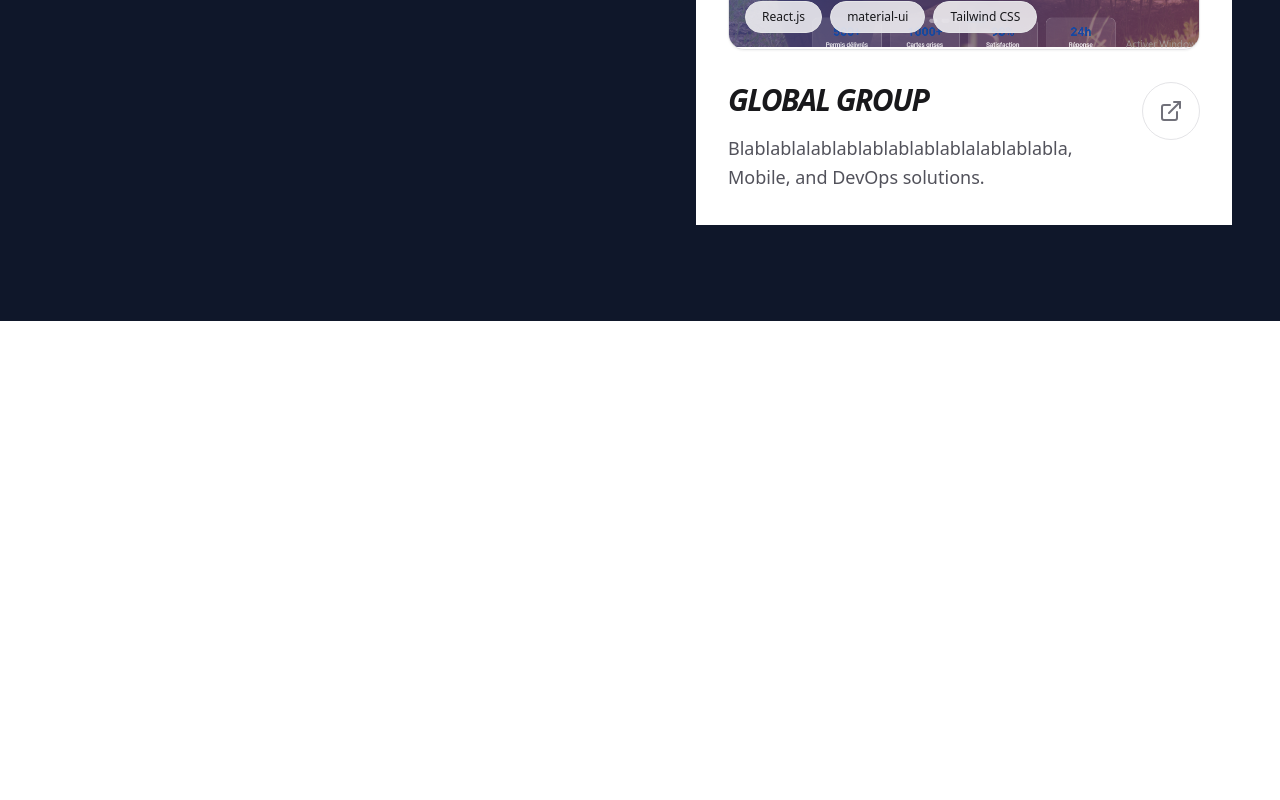
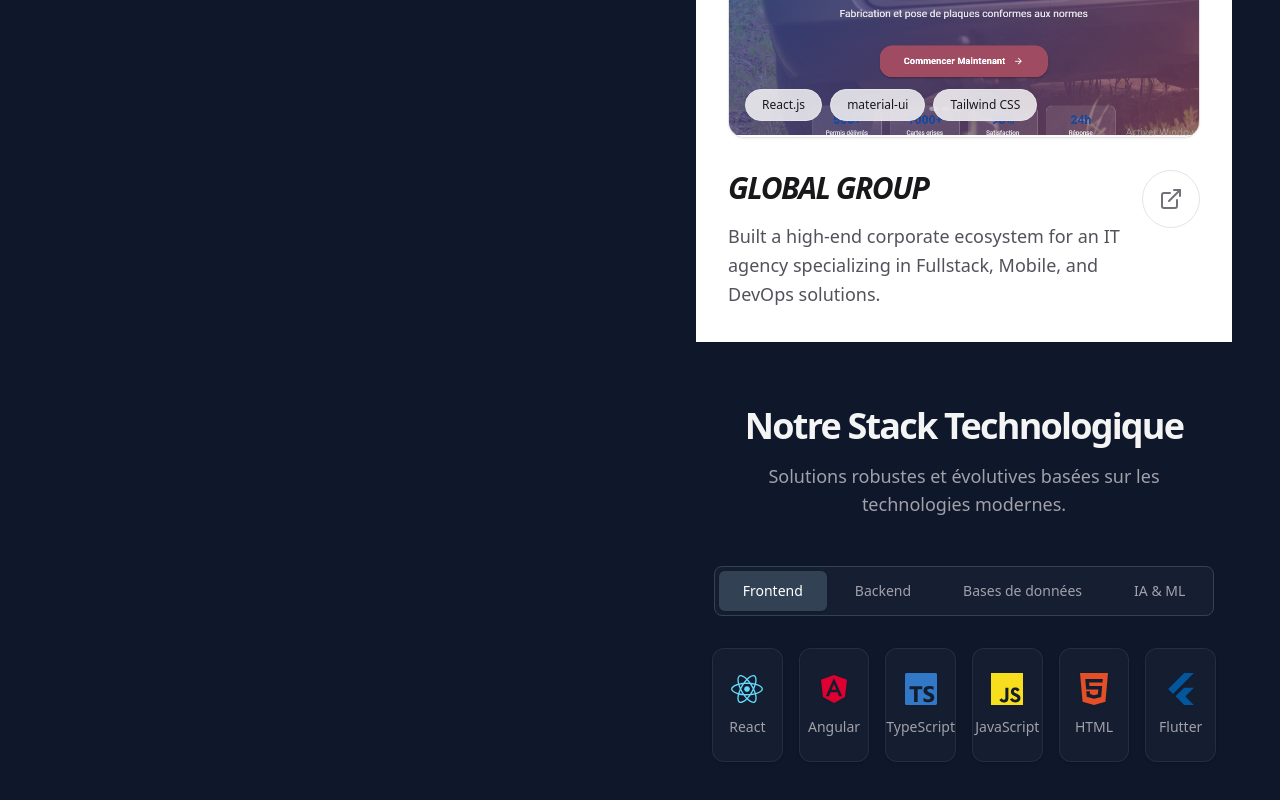
Before and after one commit to lydie2025/portfolio, a React (Vite) app: page / in a window 1280 px wide. Shown: the part 2919-3719 px from the top of the page. Before the commit the page ends 3240 px from the top, so only its background shows below. Built offline with nearby package versions, Linux system fonts and the light colour scheme.

Commit message:
ajouts des modificatios

```diff
--- a/package.json
+++ b/package.json
@@ -11,11 +11,14 @@
   },
   "dependencies": {
     "@radix-ui/react-slot": "^1.2.4",
+    "@radix-ui/react-tabs": "^1.1.13",
     "class-variance-authority": "^0.7.1",
     "clsx": "^2.1.1",
+    "framer-motion": "^12.38.0",
     "lucide-react": "^0.575.0",
     "react": "^19.2.0",
     "react-dom": "^19.2.0",
+    "react-icons": "^5.6.0",
     "react-router-dom": "^7.13.1",
     "tailwind-merge": "^3.5.0",
     "tailwindcss-animate": "^1.0.7"
--- a/src/components/RightPanel.tsx
+++ b/src/components/RightPanel.tsx
@@ -1,14 +1,13 @@
 import About from './sections/About';
 import Projects from './sections/Projects';
-// import Experience from './sections/Experience';
-// import Projects from './sections/Projects';
+import Technologie from './sections/Technologie';
 
 const RightPanel = () => {
   return (
     <main id="content" className="lg:w-1/2 lg:py-24 px-6 pt-12 pb-24 md:px-12">
       <About />
-      {/* <Experience /> */}
       {<Projects />}
+      {<Technologie />}
     </main>
   );
 };
--- a/src/components/sections/Projects.tsx
+++ b/src/components/sections/Projects.tsx
@@ -28,35 +28,34 @@ const Projects = () => {
     {
       id: 2,
       title: "Dashbord admin",
-      description: "Blablablalablablablablablablalablablabla, Mobile, and DevOps solutions.",
+      description: "Built a high-end corporate ecosystem for an IT agency specializing in Fullstack, Mobile, and DevOps solutions.",
       techs: ["React.js", "Node.js", "PostgreSQL", "Prisma", "ShadCn UI", "Tailwind"],
       image: adminImg
     },
     {
       id: 3,
       title: "Annuaire medicale",
-      description: "Blablablalablablablablablablalablablabla, Mobile, and DevOps solutions.",
+      description: "Built a high-end corporate ecosystem for an IT agency specializing in Fullstack, Mobile, and DevOps solutions.",
       techs: ["React.js", "Node.js", "Chakra", "material-ui","Nodemeller", "Tailwind"],
       image: annuaire
     },
     {
       id: 4,
       title: "Cogep ltd",
-      description: "Blablablalablablablablablablalablablabla, Mobile, and DevOps solutions.",
+      description: "Built a high-end corporate ecosystem for an IT agency specializing in Fullstack, Mobile, and DevOps solutions.",
       techs: ["React.js", "material-ui", "emailjs", "Tailwind CSS"],
       image: cogep
     },
     {
       id: 5,
       title: "global group",
-      description: "Blablablalablablablablablablalablablabla, Mobile, and DevOps solutions.",
+      description: "Built a high-end corporate ecosystem for an IT agency specializing in Fullstack, Mobile, and DevOps solutions.",
       techs: ["React.js","material-ui", "Tailwind CSS"],
       image: global
     }
   ];
 
   return (
-    // Changement : bg-white au lieu de bg-black
     <div className="min-h-screen bg-white p-8 flex flex-col items-center gap-12">
       <h3 className="mb-4 text-sm font-black tracking-tighter uppercase italic text-zinc-900">
             SELECTED WORKS
@@ -73,7 +72,7 @@ const Projects = () => {
             <CardContent className="p-0">
               <div className="relative aspect-video w-full overflow-hidden">
                 <img
-                  src={project.image} // DYNAMIQUE : utilise project.image
+                  src={project.image}
                   alt={project.title}
                   className="w-full h-full object-cover transition-transform duration-500 group-hover:scale-105"
                 />
--- /dev/null
+++ b/src/components/sections/Technologie.tsx
@@ -0,0 +1,151 @@
+import React, { useRef } from 'react';
+import { motion, useInView } from 'framer-motion';
+import { FaReact, FaAngular, FaNodeJs, FaBrain } from "react-icons/fa";
+import {
+  SiJavascript, SiTypescript, SiMongodb,
+  SiLaravel, SiMysql, SiFirebase,
+  SiNestjs, SiOpenai,
+  SiPostgresql,
+  SiPrisma,
+  SiHtml5,
+  SiFlutter,
+  SiDart,
+  SiPhp
+} from "react-icons/si";
+import { GiChaingun } from "react-icons/gi";
+
+// Import des composants Shadcn UI
+import { Tabs, TabsContent, TabsList, TabsTrigger } from "@/components/ui/tabs";
+import { Card, CardContent } from "@/components/ui/card";
+
+// Typage des technologies
+interface TechItem {
+  name: string;
+  icon: React.ReactNode;
+  color: string;
+}
+
+interface TechData {
+  [key: string]: TechItem[];
+}
+
+const technologies: TechData = {
+  frontend: [
+    { name: "React", icon: <FaReact size={32} />, color: "text-[#61DAFB]" },
+    { name: "Angular", icon: <FaAngular size={32} />, color: "text-[#DD0031]" },
+    { name: "TypeScript", icon: <SiTypescript size={32} />, color: "text-[#3178C6]" },
+    { name: "JavaScript", icon: <SiJavascript size={32} />, color: "text-[#F7DF1E]" },
+    { name: "HTML", icon: <SiHtml5 size={32} />, color: "text-[#E34F26]" },
+    { name: "Flutter", icon: <SiFlutter size={32} />, color: "text-[#02569B]" }
+  ],
+  backend: [
+    { name: "Node.js", icon: <FaNodeJs size={32} />, color: "text-[#339933]" },
+    { name: "NestJS", icon: <SiNestjs size={32} />, color: "text-[#E0234E]" },
+    { name: "Laravel", icon: <SiLaravel size={32} />, color: "text-[#FF2D20]" },
+    { name: "Dart", icon: <SiDart size={32} />, color: "text-[#0175C2]" },
+    { name: "PHP", icon: <SiPhp size={32} />, color: "text-[#777BB4]" }
+  ],
+  database: [
+    { name: "MongoDB", icon: <SiMongodb size={32} />, color: "text-[#47A248]" },
+    { name: "MySQL", icon: <SiMysql size={32} />, color: "text-[#4479A1]" },
+    { name: "PostgreSQL", icon: <SiPostgresql size={32} />, color: "text-[#4169E1]" },
+    { name: "Firebase", icon: <SiFirebase size={32} />, color: "text-[#FFCA28]" },
+    { name: "Prisma", icon: <SiPrisma size={32} />, color: "text-[#2D3748]" }
+  ],
+  ia: [
+    { name: "LLM", icon: <FaBrain size={32} />, color: "text-[#6B46C1]" },
+    { name: "LangChain", icon: <GiChaingun size={32} />, color: "text-[#10B981]" },
+    { name: "OpenAI", icon: <SiOpenai size={32} />, color: "text-[#FFFFFF]" },
+  ]
+};
+
+const Technologie = () => {
+  const ref = useRef<HTMLDivElement>(null);
+  const isInView = useInView(ref, { once: true, amount: 0.1 });
+
+  return (
+    /* Changement de fond ici : bg-[#0f172a] */
+    <section ref={ref} className="w-full py-16 px-4 bg-[#0f172a]">
+      <div className="max-w-5xl mx-auto text-center space-y-4 mb-12">
+        <motion.h2
+          initial={{ opacity: 0, y: 20 }}
+          animate={isInView ? { opacity: 1, y: 0 } : {}}
+          /* Texte en blanc/zinc-100 */
+          className="text-4xl font-black tracking-tighter text-zinc-100"
+        >
+          Notre Stack Technologique
+        </motion.h2>
+        <motion.p
+          initial={{ opacity: 0, y: 20 }}
+          animate={isInView ? { opacity: 1, y: 0 } : {}}
+          transition={{ delay: 0.1 }}
+          /* Texte gris plus clair pour le contraste */
+          className="text-zinc-400 text-lg max-w-2xl mx-auto"
+        >
+          Solutions robustes et évolutives basées sur les technologies modernes.
+        </motion.p>
+      </div>
+
+      <Tabs defaultValue="frontend" className="w-full max-w-4xl mx-auto">
+        <div className="flex justify-center mb-8">
+          {/* Adaptation des onglets pour fond sombre */}
+          <TabsList className="bg-slate-800/50 border border-slate-700 p-1 h-auto flex-wrap justify-center gap-1">
+            <TabsTrigger
+              value="frontend"
+              className="px-6 py-2.5 text-zinc-400 data-[state=active]:bg-slate-700 data-[state=active]:text-white"
+            >
+              Frontend
+            </TabsTrigger>
+            <TabsTrigger
+              value="backend"
+              className="px-6 py-2.5 text-zinc-400 data-[state=active]:bg-slate-700 data-[state=active]:text-white"
+            >
+              Backend
+            </TabsTrigger>
+            <TabsTrigger
+              value="database"
+              className="px-6 py-2.5 text-zinc-400 data-[state=active]:bg-slate-700 data-[state=active]:text-white"
+            >
+              Bases de données
+            </TabsTrigger>
+            <TabsTrigger
+              value="ia"
+              className="px-6 py-2.5 text-zinc-400 data-[state=active]:bg-slate-700 data-[state=active]:text-white"
+            >
+              IA & ML
+            </TabsTrigger>
+          </TabsList>
+        </div>
+
+        {Object.entries(technologies).map(([key, items]) => (
+          <TabsContent key={key} value={key} className="mt-0 outline-none">
+            <div className="grid grid-cols-2 md:grid-cols-3 lg:grid-cols-6 gap-4">
+              {items.map((tech, index) => (
+                <motion.div
+                  key={tech.name}
+                  initial={{ opacity: 0, scale: 0.9 }}
+                  animate={isInView ? { opacity: 1, scale: 1 } : {}}
+                  transition={{ delay: index * 0.05 }}
+                >
+                  {/* Card adaptée : Fond sombre légèrement plus clair que la section, bordure discrète */}
+                  <Card className="bg-slate-800/40 border-slate-700/50 hover:border-slate-500 transition-all duration-300 group hover:shadow-xl hover:shadow-blue-500/10">
+                    <CardContent className="flex flex-col items-center justify-center p-6 space-y-3">
+                      <div className={`${tech.color} transition-transform duration-300 group-hover:scale-110 drop-shadow-sm`}>
+                        {tech.icon}
+                      </div>
+                      <span className="text-sm font-medium text-zinc-400 group-hover:text-zinc-100 transition-colors">
+                        {tech.name}
+                      </span>
+                    </CardContent>
+                  </Card>
+                </motion.div>
+              ))}
+            </div>
+          </TabsContent>
+        ))}
+      </Tabs>
+    </section>
+  );
+};
+
+export default Technologie;
--- /dev/null
+++ b/src/components/ui/tabs.tsx
@@ -0,0 +1,53 @@
+import * as React from "react"
+import * as TabsPrimitive from "@radix-ui/react-tabs"
+
+import { cn } from "@/lib/utils"
+
+const Tabs = TabsPrimitive.Root
+
+const TabsList = React.forwardRef<
+  React.ElementRef<typeof TabsPrimitive.List>,
+  React.ComponentPropsWithoutRef<typeof TabsPrimitive.List>
+>(({ className, ...props }, ref) => (
+  <TabsPrimitive.List
+    ref={ref}
+    className={cn(
+      "inline-flex h-9 items-center justify-center rounded-lg bg-muted p-1 text-muted-foreground",
+      className
+    )}
+    {...props}
+  />
+))
+TabsList.displayName = TabsPrimitive.List.displayName
+
+const TabsTrigger = React.forwardRef<
+  React.ElementRef<typeof TabsPrimitive.Trigger>,
+  React.ComponentPropsWithoutRef<typeof TabsPrimitive.Trigger>
+>(({ className, ...props }, ref) => (
+  <TabsPrimitive.Trigger
+    ref={ref}
+    className={cn(
+      "inline-flex items-center justify-center whitespace-nowrap rounded-md px-3 py-1 text-sm font-medium ring-offset-background transition-all focus-visible:outline-none focus-visible:ring-2 focus-visible:ring-ring focus-visible:ring-offset-2 disabled:pointer-events-none disabled:opacity-50 data-[state=active]:bg-background data-[state=active]:text-foreground data-[state=active]:shadow",
+      className
+    )}
+    {...props}
+  />
+))
+TabsTrigger.displayName = TabsPrimitive.Trigger.displayName
+
+const TabsContent = React.forwardRef<
+  React.ElementRef<typeof TabsPrimitive.Content>,
+  React.ComponentPropsWithoutRef<typeof TabsPrimitive.Content>
+>(({ className, ...props }, ref) => (
+  <TabsPrimitive.Content
+    ref={ref}
+    className={cn(
+      "mt-2 ring-offset-background focus-visible:outline-none focus-visible:ring-2 focus-visible:ring-ring focus-visible:ring-offset-2",
+      className
+    )}
+    {...props}
+  />
+))
+TabsContent.displayName = TabsPrimitive.Content.displayName
+
+export { Tabs, TabsList, TabsTrigger, TabsContent }
```
Also changed, not shown: 1 other file (tests, documents, lock files or other folders).
